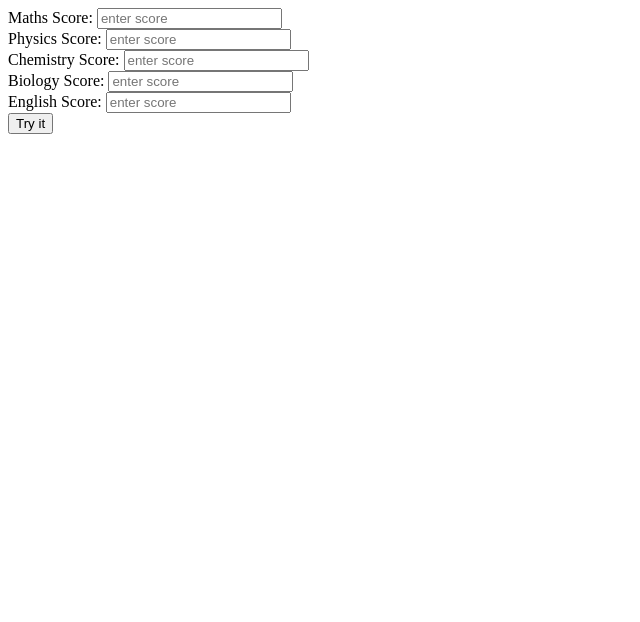
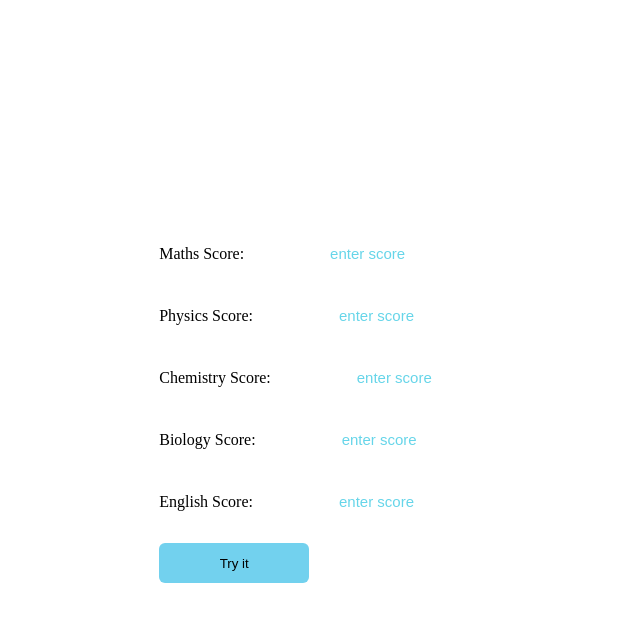
Before and after one commit to Athira1907/Grade_Calculator_js, a plain HTML site: page index.html in a window 1280 px wide. Shown: the whole page, without its empty margins (0-640 px from the left). Drawn offline with Linux system fonts and the light colour scheme.

Commit message:
added changes

```diff
--- a/index.html
+++ b/index.html
@@ -7,6 +7,42 @@
     <style>
         .container{
             display: flex;
+            justify-content: center;
+            align-items: center;
+            column-gap: 40px;
+            min-height: 100vh;
+        }
+        input{
+            border: none;
+            outline: none;
+            width: 300px;
+            height: 40px;
+            margin-bottom: 20px;
+           text-indent: 80px;
+            place-items: center;
+
+
+        }
+
+         ::placeholder{
+            color: rgb(102, 213, 233);
+            text-align: center;
+            font-size: 15px;
+        }
+        .result{
+            width: 500px;
+            height: 500px;
+            border-radius: 10px;
+            border: 1px solid #a7a3a300;
+            border-radius: 20px;
+
+        }
+        .button{
+            width: 150px;
+            height: 40px;
+            border-radius: 6px;
+            border: none;
+            background-color:rgb(114, 209, 238);
         }
     </style>
 </head>
@@ -33,7 +69,7 @@
                 <label for="">English Score:</label>
                 <input type="text" id="english" placeholder="enter score">
             </div>
-            <button onclick="getdata()" type="submit"  onsubmit="event()">Try it</button>
+            <button onclick="getdata()" type="submit" class="button" onsubmit="event()">Try it</button>
         </form>
         <div class="result">
     <div class="percent">
```
